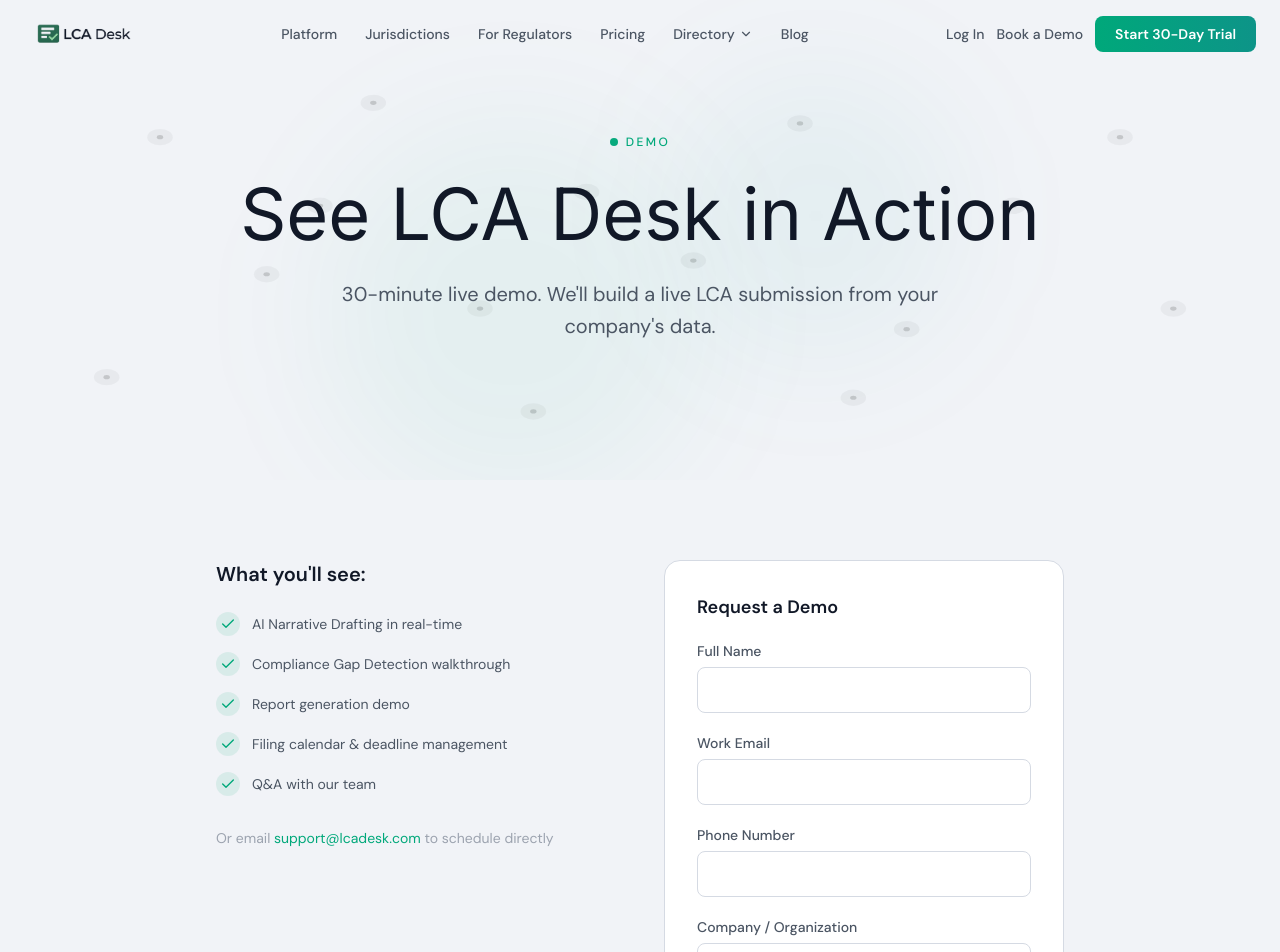
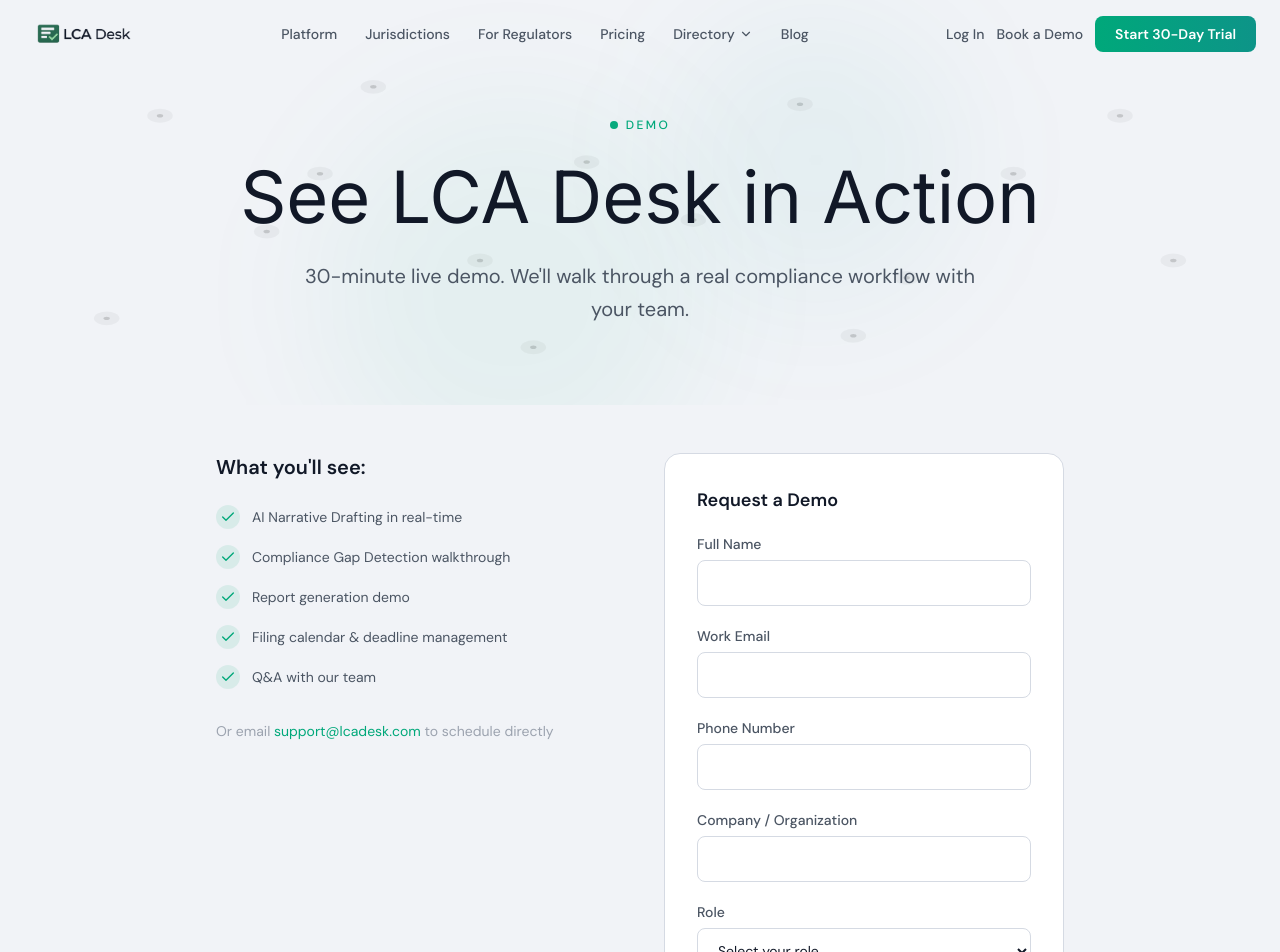
Before and after one commit to cjkootch/lcadesk_website, a Next.js app: page /demo in a window 1280 px wide. Shown: the top 952 px of the page. Built offline with nearby package versions, Linux system fonts and the light colour scheme.

Commit message:
Tighten demo page layout: compact hero, reduced section padding
https://claude.ai/code/session_011eaa6ViUfVnuafqTw1Dy6N

```diff
--- a/src/app/demo/page.tsx
+++ b/src/app/demo/page.tsx
@@ -67,11 +67,12 @@ export default function DemoPage() {
       <HeroSection
         eyebrow="Demo"
         headline="See LCA Desk in Action"
-        sub="30-minute live demo. We'll build a live LCA submission from your company's data."
+        sub="30-minute live demo. We'll walk through a real compliance workflow with your team."
         geometricVariant="nodes"
+        compact
       />
 
-      <section className="max-w-4xl mx-auto px-6 py-20">
+      <section className="max-w-4xl mx-auto px-6 py-12">
         <div className="grid grid-cols-1 lg:grid-cols-2 gap-12">
           {/* Left: What you'll see */}
           <motion.div
--- a/src/components/HeroSection.tsx
+++ b/src/components/HeroSection.tsx
@@ -12,6 +12,7 @@ interface HeroProps {
   primaryCTA?: { label: string; href: string };
   secondaryCTA?: { label: string; href: string };
   fullHeight?: boolean;
+  compact?: boolean;
   geometricVariant?: "grid" | "topology" | "nodes" | "waves" | "hexagons" | "circuits";
 }
 
@@ -31,13 +32,14 @@ export default function HeroSection({
   primaryCTA,
   secondaryCTA,
   fullHeight = false,
+  compact = false,
   geometricVariant = "grid",
 }: HeroProps) {
   return (
     <section
       className={`relative flex items-center justify-center overflow-hidden bg-surface ${
-        fullHeight ? "min-h-screen" : "min-h-[60vh]"
-      } pt-24 pb-16`}
+        fullHeight ? "min-h-screen" : compact ? "" : "min-h-[60vh]"
+      } pt-28 ${compact ? "pb-10" : "pb-16"}`}
     >
       <GeometricBg variant={geometricVariant} />
 
```
